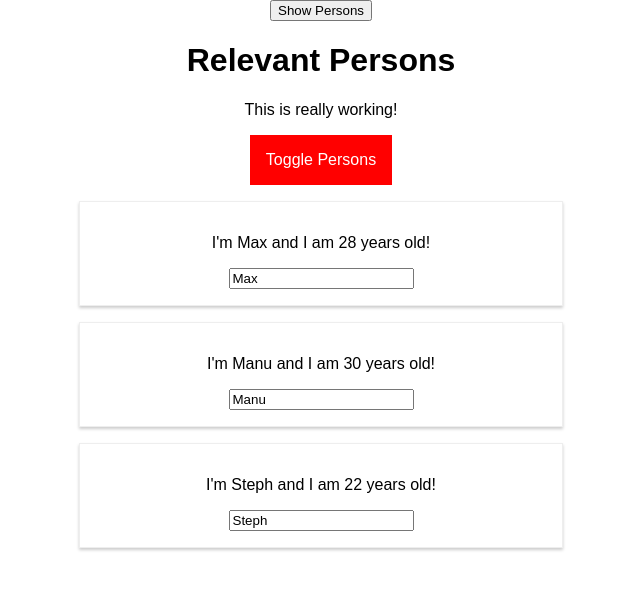
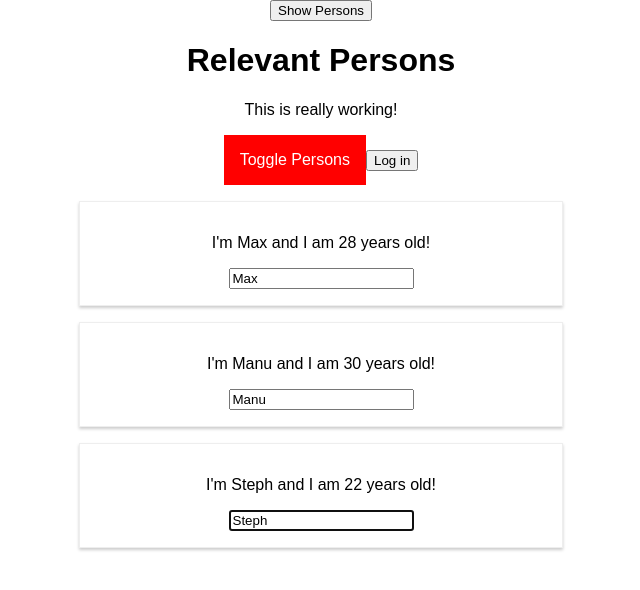
Before and after one commit to WillB01/udemy_react_complete_guide, a React app: page / in a window 1280 px wide. Both pictures are taken after a click on the button "Show Persons". Shown: the top 590 px of the page, without its empty margins (319-959 px from the left). Built offline with nearby package versions, Linux system fonts and the light colour scheme.

Commit message:
last commit

```diff
--- a/src/components/Cockpit/Cockpit.js
+++ b/src/components/Cockpit/Cockpit.js
@@ -22,6 +22,9 @@
             <p className={assignedClasses.join(' ')}>This is really working!</p>
             <button className={btnClass}
                     onClick={props.clicked}>Toggle Persons</button>
+
+            <button onClick={props.login}>Log in</button>
+
         </Aux>
     );
 };
--- a/src/components/Persons/Person/Person.js
+++ b/src/components/Persons/Person/Person.js
@@ -4,24 +4,41 @@
 import classes from './Person.css';
 import otherWithClass from '../../../hoc/OtherWithClass';
 import Aux from '../../../hoc/_Aux';
+import {AuthContext} from '../../../containers/App';
 class Person extends Component {
     constructor(props) {
         super(props);
         console.log('[Person.js] Inside constructor ' + props);
+        this.inputElement = React.createRef();
       }
       componentWillMount() {
         console.log('[Person.js] Inside componentWillMount()');
       }
       componentDidMount() {
         console.log('[Person.js] Inside componentDidMount()');
+        if (this.props.position === 0){
+            this.inputElement.current.focus();
+        }
+      }
+
+      focus() {
+          this.inputElement.current.focus();
       }
       render() {
         console.log('[Person.js] Inside render()');
         return(
             <Aux>
-                <p onClick={this.props.click}>I'm {this.props.name} and I am {this.props.age} years old!</p>
+                <AuthContext.Consumer>
+                    {auth => auth ? <p>I'm authenticated!</p> : null}
+                </AuthContext.Consumer>
+                <p onClick={this.props.click}>
+                    I'm {this.props.name} and I am {this.props.age} years old!
+                </p>
                 <p>{this.props.children}</p>
-                <input type="text" onChange={this.props.changed} value={this.props.name} />
+                <input type="text"
+                       ref={this.inputElement}
+                       onChange={this.props.changed}
+                       value={this.props.name} />
             </Aux>
         );
     }
--- a/src/components/Persons/Persons.js
+++ b/src/components/Persons/Persons.js
@@ -5,6 +5,7 @@
     constructor(props) {
         super(props);
         console.log('[Persons.js] Inside constructor ' + props);
+        this.lastPersonRef = React.createRef();
 
       }
 
@@ -14,6 +15,7 @@
 
       componentDidMount() {
         console.log('[Persons.js] Inside componentDidMount()');
+        this.lastPersonRef.current.focus();
       }
 
       componentWillReceiveProps(nextPros) {
@@ -41,6 +43,8 @@
                 <Person key={person.id}
                         click={() =>this.props.click(index)}
                         name={person.name}
+                        position={index}
+                        ref={this.lastPersonRef}
                         age={person.age}
                         changed={(event) => this.props.changed(event, person.id)} />
 
--- a/src/containers/App.js
+++ b/src/containers/App.js
@@ -4,6 +4,8 @@
 import Cockpit from '../components/Cockpit/Cockpit';
 import otherWithClass from '../hoc/OtherWithClass';
 import Aux from '../hoc/_Aux';
+
+export const AuthContext = React.createContext(false);
 class App extends PureComponent {
   constructor(props) {
     super(props);
@@ -14,7 +16,8 @@
         { id: 'dfgdf', name: 'Steph', age: 22, },
       ],
       showPersons: false,
-      toggleClickedCounter: 0
+      toggleClickedCounter: 0,
+      authenticated: false
     };
     console.log('[App.js] Inside constructor ' + props);
 
@@ -36,6 +39,19 @@
 
   componentWillUpdate(nextProps, nextState) {
     console.log('[UPDATE App.js] Inside componentWillUpdate()', nextProps, nextState);
+  }
+
+  static getDerivedStateFromProps(nextProps, prevState) {
+    console.log('[UPDATE App.js] Inside getDerivedStateFromProps()',
+    nextProps, prevState);
+
+    return prevState;
+
+  }
+
+  getSnapshotBeforeUpdate() {
+    console.log('[UPDATE App.js] Inside getSnapshotBeforeUpdate()');
+
   }
 
   componentDidUpdate() {
@@ -78,6 +94,10 @@
     }});
   };
 
+  loginHandler = () => {
+    this.setState({authenticated: true});
+  };
+
   render() {
     console.log('[App.js] Inside render()');
     let persons = null;
@@ -94,8 +114,12 @@
         <Cockpit appTitle={this.props.title}
                  showPersons={this.state.showPersons}
                  persons={this.state.persons}
+                 login={this.loginHandler}
                  clicked={this.togglePersonsHandler} />
-          {persons}
+          <AuthContext.Provider value={this.state.authenticated}>
+            {persons}
+          </AuthContext.Provider>
+
         </Aux>
 
     );
--- a/src/hoc/OtherWithClass.js
+++ b/src/hoc/OtherWithClass.js
@@ -9,15 +9,20 @@
 // };
 
 const otherWithClass = (WrappedComponent, className) => {
-    return class extends Component {
+    const OtherWithClass = class extends Component {
         render(){
             return(
                 <div className={className}>
-                    <WrappedComponent {...this.props} />
+                    <WrappedComponent ref={this.props.forwardedRef}
+                                          {...this.props} />
                 </div>
             );
         }
     }
+
+    return React.forwardRef((props, ref) => {
+        return <OtherWithClass {...props} forwardedRef={ref} />
+    });
 };
 
 
--- a/src/hoc/_Aux.js
+++ b/src/hoc/_Aux.js
@@ -1,3 +1,5 @@
 const aux = (props) => props.children;
 
 export default aux;
+
+// wrapps another component so we dont need use DIV.
```
